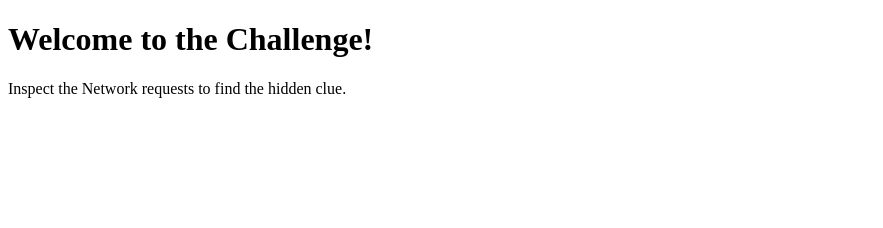
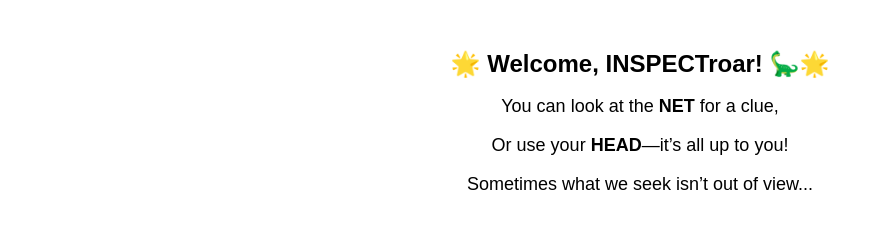
Before and after one commit to myrelll/CTF1, a plain HTML site: page index.html in a window 1280 px wide. Shown: the whole page, without its empty margins (0-883 px from the left). Drawn offline with Linux system fonts and the light colour scheme.

Commit message:
Update index.html

```diff
--- a/index.html
+++ b/index.html
@@ -7,11 +7,31 @@
     <script>
         fetch('clue.json')
             .then(response => response.json())
-            .then(data => console.log(data.hiddenClue));
+            .then(data => console.log(data.hiddenClue)); // Clue is only visible in Network
     </script>
+    <style>
+        body {
+            font-family: Arial, sans-serif;
+            text-align: center;
+            margin-top: 50px;
+        }
+        h1 {
+            font-size: 24px;
+        }
+        p {
+            font-size: 18px;
+        }
+        .hint {
+            color: gray;
+            font-style: italic;
+        }
+    </style>
 </head>
 <body>
-    <h1>Welcome to the Challenge!</h1>
-    <p>Inspect the Network requests to find the hidden clue.</p>
+    <h1>🌟 Welcome, INSPECTroar! 🦕🌟</h1>
+    <p>You can look at the <strong>NET</strong> for a clue,</p>
+    <p>Or use your <strong>HEAD</strong>—it’s all up to you!</p>
+    <p>Sometimes what we seek isn’t out of view...</p>
+
 </body>
 </html>
```
